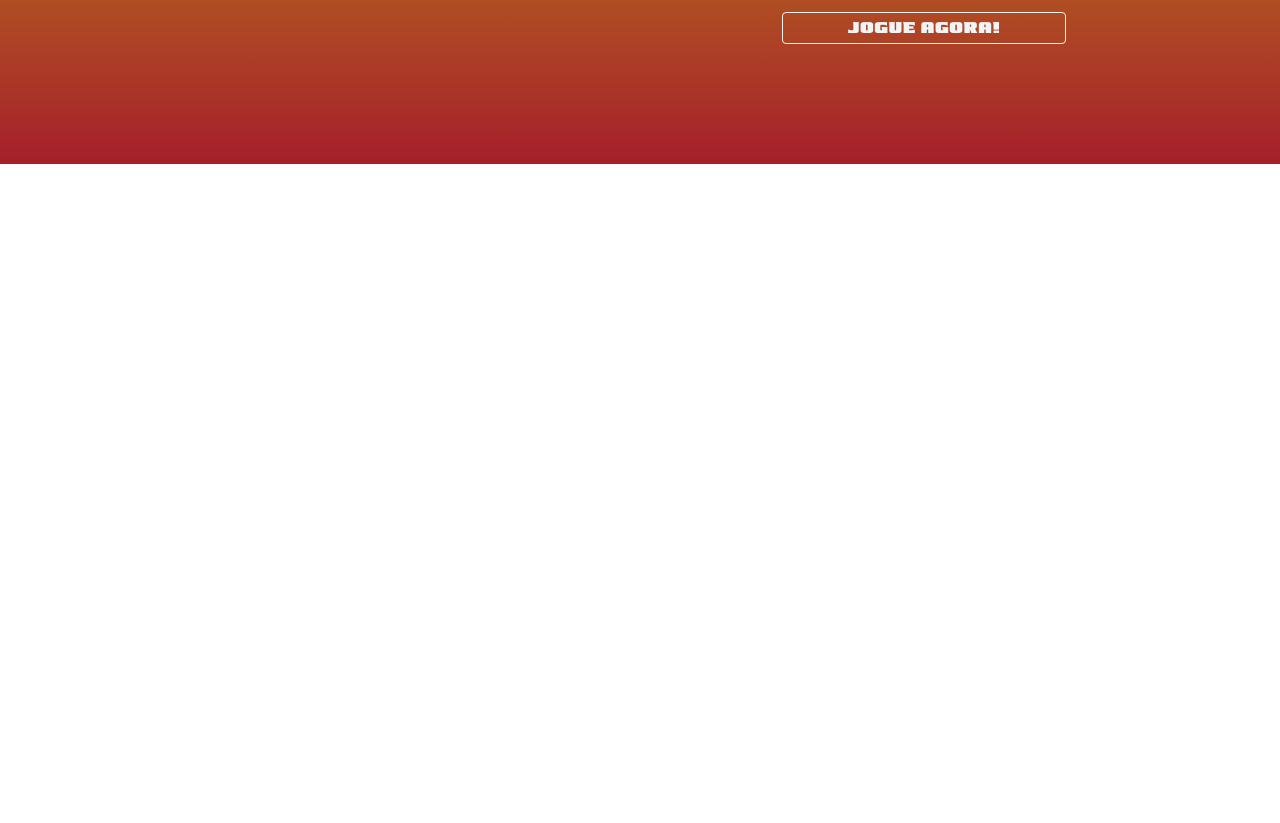
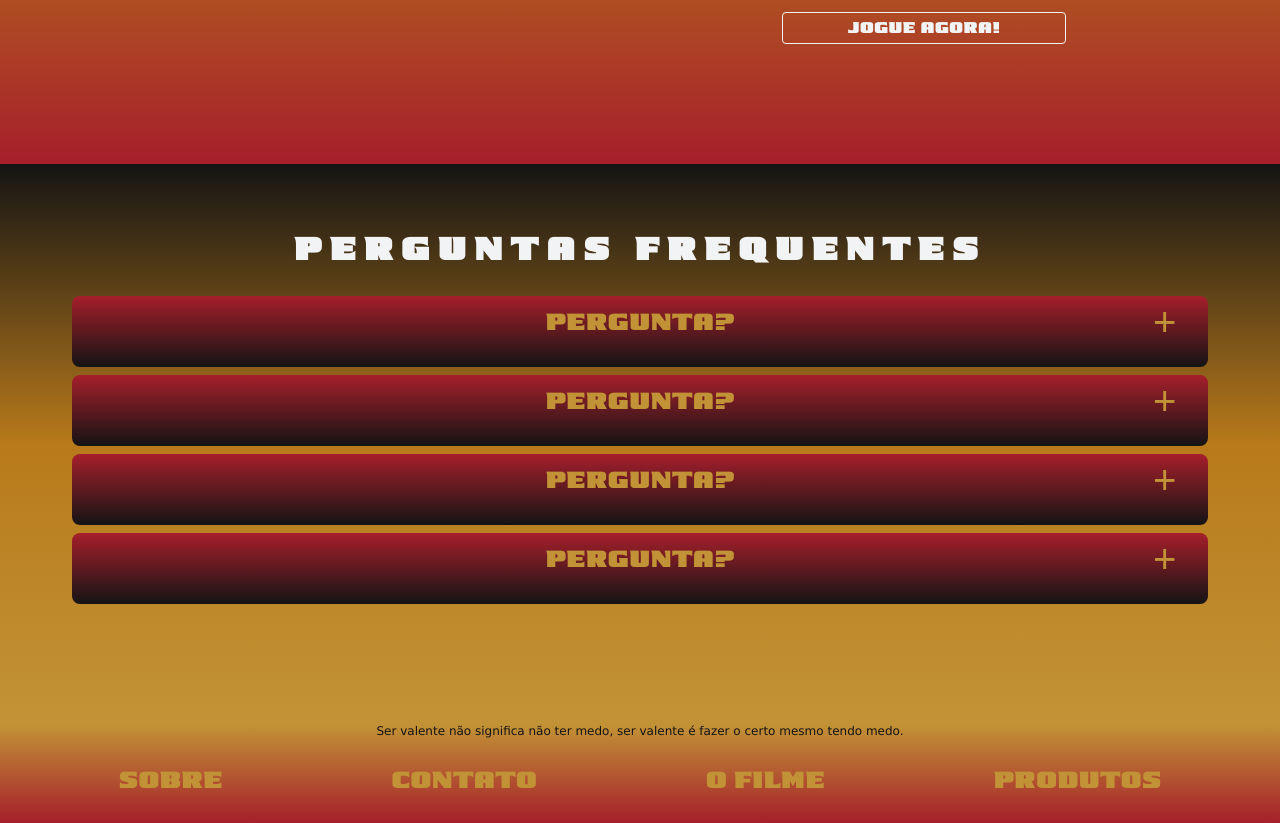
Before and after one commit to fred-Melchior/kungfuPanda_landingpage, a website: page src/index.html in a window 1280 px wide. Shown: the part 1836-2659 px from the top of the page. Before the commit the page ends 2000 px from the top, so only its background shows below. Drawn offline with Linux system fonts and the light colour scheme.

Commit message:
faq footer

```diff
--- a/src/index.html
+++ b/src/index.html
@@ -43,6 +43,54 @@
             <a class="button" href="">Jogue agora!</a>
         </div>
     </section>
+    <section class="faq">
+        <h2 class="title">Perguntas frequentes</h2>
+        <ul class="faq__questions">
+            <li class="faq__questions__item">
+                <div class="faq__questions__item__question title--small" data-faq-question>
+                    Pergunta?
+                </div>
+                <div class="faq__questions__item__answer text--big">
+                    Resposta!
+                </div>
+            </li>
+            <li class="faq__questions__item">
+                <div class="faq__questions__item__question title--small" data-faq-question>
+                        Pergunta?
+                </div>
+                <div class="faq__questions__item__answer text--big">
+                    Resposta!
+                </div>
+            </li>
+            <li class="faq__questions__item">
+                <div class="faq__questions__item__question title--small" data-faq-question>
+                        Pergunta?
+                </div>
+                <div class="faq__questions__item__answer text--big">
+                    Resposta!
+                </div>
+            </li>
+            <li class="faq__questions__item">
+                <div class="faq__questions__item__question title--small" data-faq-question>
+                        Pergunta?
+                </div>
+                <div class="faq__questions__item__answer text--big">
+                    Resposta!
+                </div>
+            </li>
+        </ul>
+    </section>
+    <footer class="footer">
+        <p class="text--small">
+            Ser valente não significa não ter medo, ser valente é fazer o certo mesmo tendo medo.
+        </p>
+        <ul class="footer__links">
+            <li><a class="footer__links__item title--small" href="">Sobre</a></li>
+            <li><a class="footer__links__item title--small" href="">Contato</a></li>
+            <li><a class="footer__links__item title--small" href="">O filme</a></li>
+            <li><a class="footer__links__item title--small" href="">Produtos</a></li>
+        </ul>
+    </footer>
     <script src="./scripts/main.js"></script>
 </body>
 </html>
--- a/src/scripts/main.js
+++ b/src/scripts/main.js
@@ -1,6 +1,8 @@
 document.addEventListener('DOMContentLoaded', function(){
     const heroSection = document.querySelector('.hero')
     const alturaHero =  heroSection.clientHeight
+
+    const questions = document.querySelectorAll('[data-faq-question]')
 
     window.addEventListener('scroll', function(){
         const posicaoAtual = window.scrollY
@@ -12,8 +14,13 @@ document.addEventListener('DOMContentLoaded', function(){
             exibeHeader()
         }
     })
+
+    for (let i = 0; i < questions.length; i++){
+        questions[i].addEventListener('click', abreFecha)
+    }
 })
 
+//Function Header:
 function ocultaHeader(){
     const header = document.querySelector('.header')
     header.classList.add('header--is-hidden')
@@ -23,3 +30,10 @@ function exibeHeader(){
     const header = document.querySelector('.header')
     header.classList.remove('header--is-hidden')
 }
+//Function Faq:
+function abreFecha(elemento){
+    const classe = 'faq__questions__item--is-open'
+    const elementoPai = elemento.target.parentNode
+
+    elementoPai.classList.toggle(classe)
+}
--- /dev/null
+++ b/src/styles/_faq.scss
@@ -0,0 +1,70 @@
+@use 'var';
+
+.faq{
+    padding: 5.6vw;
+    height: 560px;
+    background-image: linear-gradient(var.$corDark,var.$brownDark, var.$brownLight);
+
+    h2{
+        text-align: center;
+        padding-bottom: 32px;
+    }
+
+    &__questions{
+        display: flex;
+        flex-direction: column;
+        align-items: center;
+        justify-content: center;
+
+        &__item{
+            width: 100%;
+            background-image: linear-gradient(var.$red, var.$corDark);
+            padding: 8px;
+            margin-bottom: 8px;
+            border-radius: 8px;
+            list-style: none;
+
+
+            &__question{
+                text-align: center;
+                padding: 8px;
+                position: relative;
+                display: block;
+                cursor: pointer;
+
+
+                &::after{
+                    content: '+';
+                    font-family: sans-serif;
+                    position: absolute;
+                    font-size: 40px;
+                    top: 0;
+                    right: 24px;
+                    height: 100%;
+                    display: flex;
+                    align-items: center;
+
+                }
+            }
+            &__answer{
+                height: 0;
+                overflow: hidden;
+                padding: 0 24px;
+                margin-bottom: 18px;
+                transition: height, .3s ease;
+            }
+
+            &--is-open{
+                .faq__questions__item__answer{
+                    height: auto;
+                    padding: 24px;
+                    padding-top: 0;
+                    transition: height, .3s ease;
+                }
+                .faq__questions__item__question::after{
+                    content: '-';
+                }
+            }
+        }
+    }
+}
--- /dev/null
+++ b/src/styles/_footer.scss
@@ -0,0 +1,23 @@
+@use 'var';
+
+.footer{
+    padding: 0 3vw;
+    text-align: center;
+    background-image: linear-gradient(var.$brownLight, var.$red);
+
+    &__links{
+        display: flex;
+        list-style: none;
+        justify-content: space-between;
+        padding: 32px 80px;
+
+        &__item{
+            text-decoration: none;
+            font-size: 16px;
+        }
+    }
+
+    .text--small{
+        color: var.$corDark
+    }
+}
--- a/src/styles/main.scss
+++ b/src/styles/main.scss
@@ -3,6 +3,8 @@
 @use 'movie';
 @use 'game';
 @use 'header';
+@use 'faq';
+@use 'footer';
 
 @font-face {
     font-family: Kung Fu Panda;
@@ -23,7 +25,8 @@
 
 .title{
     font-size: 32px;
-    color: var.$brownLight;
+    color: var.$corLight;
+    letter-spacing: 8px;
 }
 
 .title--small{
@@ -46,7 +49,7 @@
 }
 
 .text--small{
-    font-size: 8px;
+    font-size: 12px;
     color: var.$corLight;
     font-family: 'Lucida Sans', 'Lucida Sans Regular', 'Lucida Grande', 'Lucida Sans Unicode', Geneva, Verdana, sans-serif;
 }
```
Also changed, not shown: dist/css/main.css, dist/js/main.js, 2 other files.
